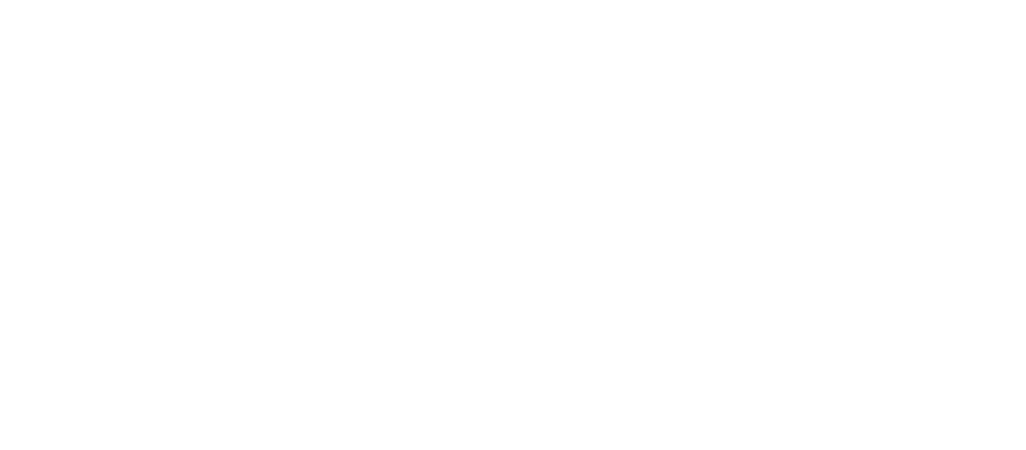
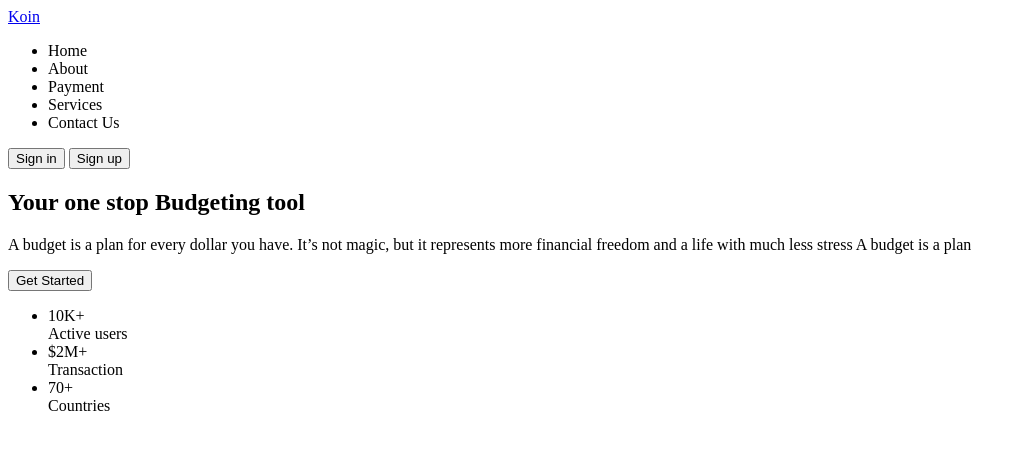
Before and after one commit to yulyarudenko88/Koin-budget-control-application, a plain HTML site: page src/index.html in a window 1280 px wide. Shown: the whole page, without its empty margins (0-1026 px from the left). Drawn offline with Linux system fonts and the light colour scheme.

Commit message:
Update index.html

```diff
--- a/src/index.html
+++ b/src/index.html
@@ -1,11 +1,57 @@
 <!DOCTYPE html>
 <html lang="en">
-<head>
-  <meta charset="UTF-8">
-  <meta name="viewport" content="width=device-width, initial-scale=1.0">
-  <title>Koin</title>
-</head>
-<body>
-
-</body>
+  <head>
+    <meta charset="UTF-8" />
+    <meta name="viewport" content="width=device-width, initial-scale=1.0" />
+    <title>Koin</title>
+  </head>
+  <body>
+    <header>
+      <a href="#">Koin</a>
+      <nav>
+        <ul>
+          <li>Home</li>
+          <li>About</li>
+          <li>Payment</li>
+          <li>Services</li>
+          <li>Contact Us</li>
+        </ul>
+      </nav>
+      <button type="button">Sign in</button>
+      <button type="button">Sign up</button>
+    </header>
+    <main>
+      <section>
+        <h1>Your one stop Budgeting tool</h1>
+        <p>
+          A budget is a plan for every dollar you have. It’s not magic, but it
+          represents more financial freedom and a life with much less stress A
+          budget is a plan
+        </p>
+        <button type="button">Get Started</button>
+        <ul>
+          <li>
+            <div>
+              <div>
+                <span>10K<span>+</span></span>
+              </div>
+              <span>Active users</span>
+            </div>
+          </li>
+          <li><div>
+            <div>
+              <span>$2M<span>+</span></span>
+            </div>
+            <span>Transaction</span>
+          </div></li>
+          <li><div>
+            <div>
+              <span>70<span>+</span></span>
+            </div>
+            <span>Countries</span>
+          </div></li>
+        </ul>
+      </section>
+    </main>
+  </body>
 </html>
```
